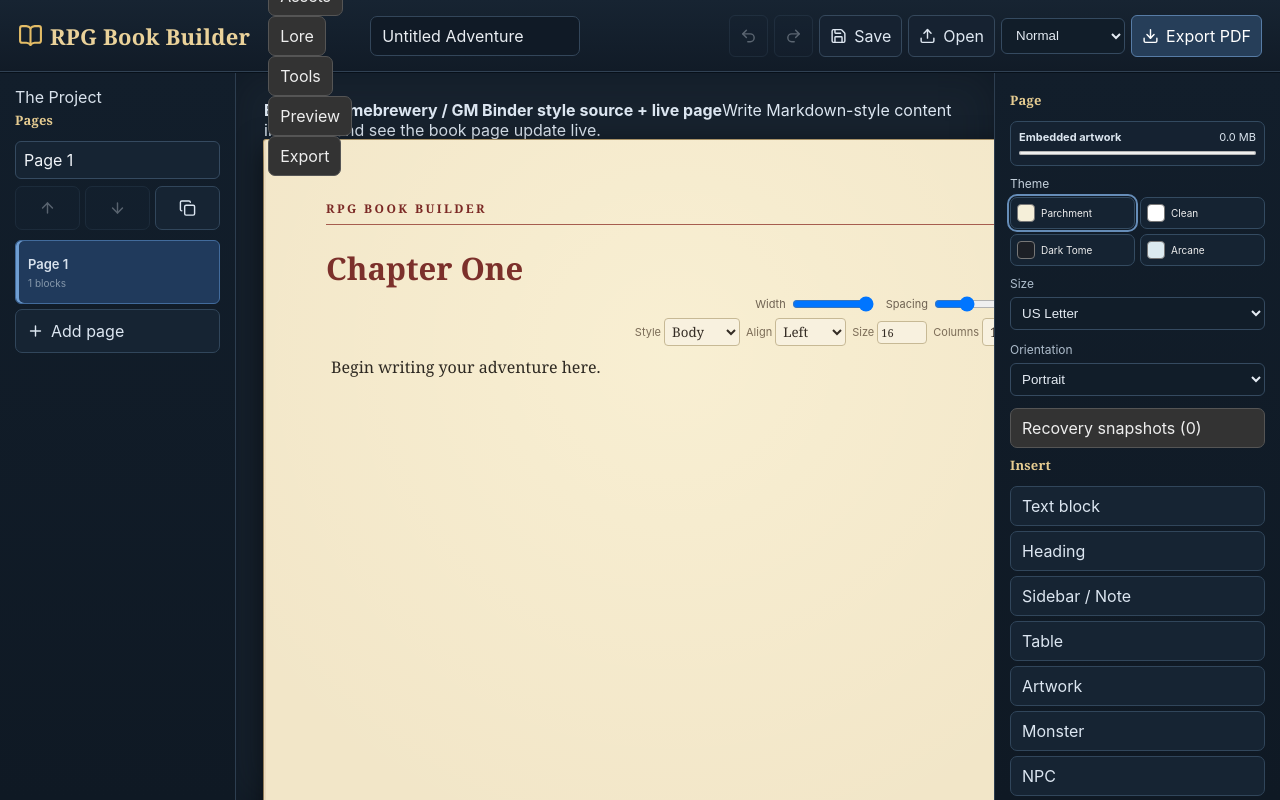
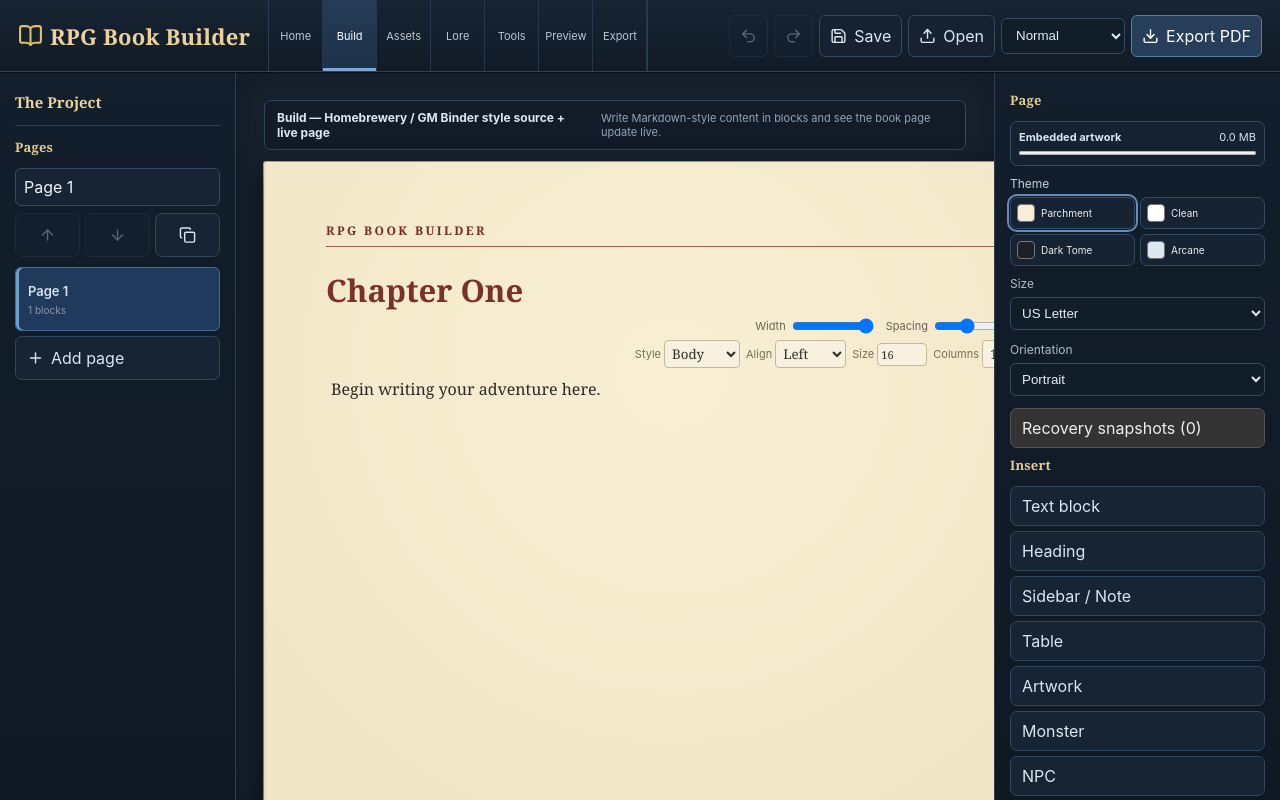
Before and after one commit to siller94-art/RPG-Book-Builder, a React (Vite) app: page / in a window 1280 px wide. Built offline with nearby package versions, Linux system fonts and the light colour scheme.

Commit message:
Style final mockup workspace navigation

```diff
--- a/src/styles.css
+++ b/src/styles.css
@@ -99,3 +99,14 @@ main{background:#17222e;padding:28px;box-shadow:inset 0 0 40px #07101966}
 .imageControls{background:#f4ead4cc;padding:6px;border-radius:5px}
 @media(max-width:1180px){.app{grid-template-columns:205px minmax(560px,1fr) 245px}header{gap:10px}.projectTitle{width:160px}nav button{padding:8px}}
 @media print{.app{display:none!important}}
+
+.workspaceNav{display:flex;align-self:stretch;border-left:1px solid #2b3d50;border-right:1px solid #2b3d50}
+.workspaceNav button{border:0;border-radius:0;border-right:1px solid #26384a;background:transparent;min-width:68px;justify-content:center;color:#b9c7d6}
+.workspaceNav button.active{background:linear-gradient(180deg,#263d57,#1d3046);color:#fff;box-shadow:inset 0 -3px #7da6d2}
+.workspaceNav button:hover{background:#203247}
+.projectLabel{font:700 15px Georgia,serif;color:#ead29a;padding:5px 0 13px;border-bottom:1px solid #2e4052;margin-bottom:12px}
+.workspaceBanner{max-width:1123px;margin:0 auto 12px;display:flex;justify-content:space-between;gap:16px;align-items:center;background:#111c28;border:1px solid #31475d;color:#dce7f2;border-radius:7px;padding:9px 12px;font-size:12px}
+.workspaceBanner span{color:#91a5b9;font-size:11px}
+.workspace-preview .pages,.workspace-preview .tools{opacity:.72}
+.workspace-export .tools{box-shadow:inset 3px 0 #668fba}
+@media(max-width:1350px){.workspaceNav button{min-width:54px;padding:8px 6px;font-size:11px}.projectTitle{display:none}}
```
